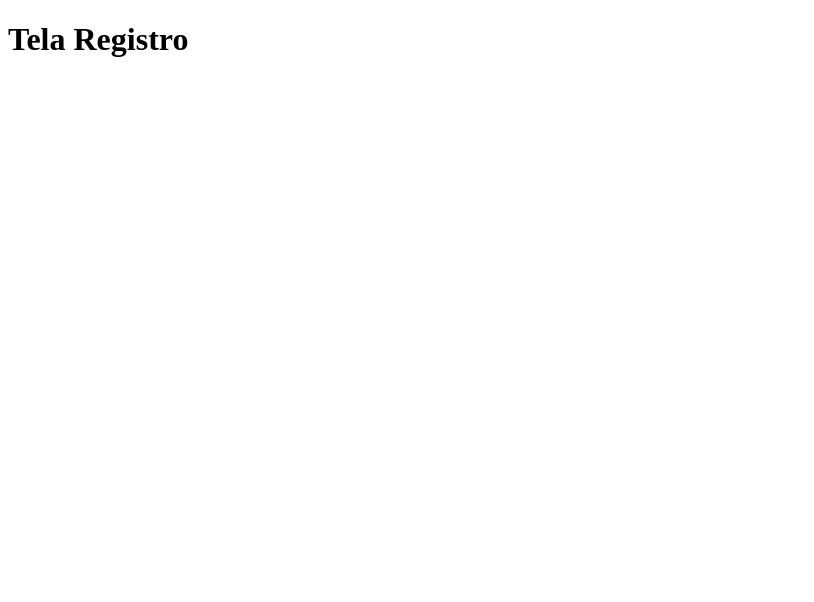
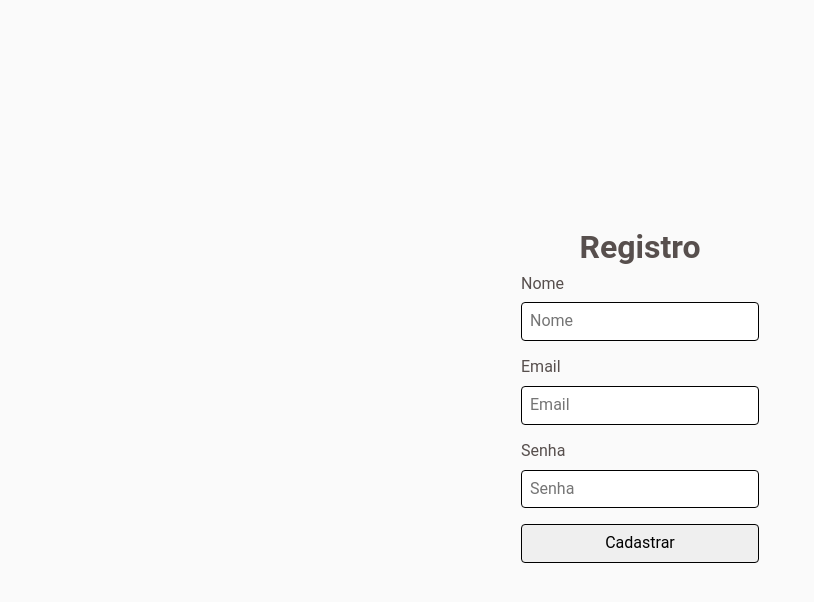
Before and after one commit to bruna40/loja-celular, a React (Vite) app: page /registro in a window 1280 px wide. Shown: the top 602 px of the page, without its empty margins (0-814 px from the left). Built offline with nearby package versions, Linux system fonts and the light colour scheme.

Commit message:
style tela login e registro usuario

```diff
--- a/package.json
+++ b/package.json
@@ -13,7 +13,9 @@
     "@rocketseat/eslint-config": "^2.2.2",
     "react": "^18.2.0",
     "react-dom": "^18.2.0",
+    "react-hook-form": "^7.50.1",
     "react-router-dom": "^6.22.2",
+    "react-toastify": "^10.0.4",
     "styled-components": "^6.1.8"
   },
   "devDependencies": {
--- a/src/App.jsx
+++ b/src/App.jsx
@@ -1,7 +1,13 @@
 import { Router } from './Router'
+import { ThemeProvider } from 'styled-components'
+import { defaultTheme } from './styles/theme/default'
+import { GlobalStyle } from './styles/theme/global'
 
-function App() {
-  return <Router />
+export function App() {
+  return (
+    <ThemeProvider theme={defaultTheme}>
+      <Router />
+      <GlobalStyle />
+    </ThemeProvider>
+  )
 }
-
-export default App
--- a/src/main.jsx
+++ b/src/main.jsx
@@ -1,6 +1,6 @@
 import React from 'react'
 import ReactDOM from 'react-dom/client'
-import App from './App.jsx'
+import { App } from './App.jsx'
 import { BrowserRouter } from 'react-router-dom'
 
 ReactDOM.createRoot(document.getElementById('root')).render(
--- a/src/pages/Login/index.jsx
+++ b/src/pages/Login/index.jsx
@@ -1,3 +1,22 @@
+import { Container, ContainerForm } from './style'
+
 export function Login() {
-  return <h1>Tela Login</h1>
+  return (
+    <Container>
+      <h1>Login</h1>
+      <ContainerForm>
+        <label htmlFor="email">
+          Email
+          <input type="text" placeholder="Email" id="email" />
+        </label>
+        <label htmlFor="password">
+          Senha
+          <input type="password" placeholder="Senha" id="password" />
+        </label>
+        <button type="submit">Entrar</button>
+      </ContainerForm>
+
+      <a href="/registro">Registrar-se</a>
+    </Container>
+  )
 }
--- /dev/null
+++ b/src/pages/Login/style.js
@@ -0,0 +1,39 @@
+import styled from 'styled-components'
+// import { fonts } from '../../styles/typography'
+
+export const Container = styled.main`
+  display: flex;
+  flex-direction: column;
+  align-items: center;
+  justify-content: center;
+  height: 100vh;
+  gap: 1rem;
+  a {
+    text-decoration: none;
+    color: #000;
+  }
+`
+
+export const ContainerForm = styled.form`
+  display: flex;
+  flex-direction: column;
+  gap: 1rem;
+
+  label {
+    display: flex;
+    flex-direction: column;
+    gap: 0.5rem;
+
+    input {
+      padding: 0.5rem;
+      border: 1px solid #000;
+      border-radius: 0.25rem;
+    }
+  }
+
+  button {
+    padding: 0.5rem;
+    border: 1px solid #000;
+    border-radius: 0.25rem;
+  }
+`
--- a/src/pages/Registro/index.jsx
+++ b/src/pages/Registro/index.jsx
@@ -1,3 +1,24 @@
+import { Container, ContainerForm } from './style'
+
 export function Registro() {
-  return <h1>Tela Registro</h1>
+  return (
+    <Container>
+      <h1>Registro</h1>
+      <ContainerForm>
+        <label htmlFor="name">
+          Nome
+          <input type="text" placeholder="Nome" id="name" />
+        </label>
+        <label htmlFor="email">
+          Email
+          <input type="text" placeholder="Email" id="email" />
+        </label>
+        <label htmlFor="password">
+          Senha
+          <input type="password" placeholder="Senha" id="password" />
+        </label>
+        <button type="submit">Cadastrar</button>
+      </ContainerForm>
+    </Container>
+  )
 }
--- /dev/null
+++ b/src/pages/Registro/style.js
@@ -0,0 +1,34 @@
+import styled from 'styled-components'
+// import { fonts } from '../../styles/typography'
+
+export const Container = styled.main`
+  display: flex;
+  flex-direction: column;
+  align-items: center;
+  justify-content: center;
+  height: 100vh;
+  gap: 1rem;
+`
+export const ContainerForm = styled.form`
+  display: flex;
+  flex-direction: column;
+  gap: 1rem;
+
+  label {
+    display: flex;
+    flex-direction: column;
+    gap: 0.5rem;
+
+    input {
+      padding: 0.5rem;
+      border: 1px solid #000;
+      border-radius: 0.25rem;
+    }
+  }
+
+  button {
+    padding: 0.5rem;
+    border: 1px solid #000;
+    border-radius: 0.25rem;
+  }
+`
--- /dev/null
+++ b/src/styles/theme/default.js
@@ -0,0 +1,22 @@
+export const defaultTheme = {
+  white: '#FFF',
+
+  'yellow-dark': '#C47F17',
+  yellow: '#DBAC2C',
+  'yellow-light': '#F1E9C9',
+
+  'purple-dark': '#4B2995',
+  purple: '#8047F8',
+  'purple-light': '#EBE5F9',
+
+  'base-title': '#272221',
+  'base-subtitle': '#403937',
+  'base-text': '#574F4D',
+  'base-label': '#8D8686',
+  'base-hover': '#D7D5D5',
+  'base-button': '#E6E5E5',
+  'base-input': '#EDEDED',
+  'base-card': '#F3F2F2',
+
+  background: '#FAFAFA',
+}
--- /dev/null
+++ b/src/styles/theme/global.js
@@ -0,0 +1,32 @@
+import { createGlobalStyle } from 'styled-components'
+import { fonts } from '../typography'
+
+export const GlobalStyle = createGlobalStyle`
+    * {
+        margin: 0;
+        padding: 0 ;
+        box-sizing: border-box;
+
+    }
+
+    :focus {
+        outline: 0;
+        box-shadow: 0 0 0 2px ${(props) => props.theme['base-hover']};
+    }
+
+    body {
+        background: ${(props) => props.theme.background};
+        color: ${(props) => props.theme['base-text']};
+
+        -webkit-font-smoothing: antialiased;
+    }
+
+    body, input ,textarea, button {
+        ${fonts.textM}
+    }
+
+    button {
+        border: none;
+        cursor: pointer;
+    }
+`
--- /dev/null
+++ b/src/styles/typography.js
@@ -0,0 +1,87 @@
+import { css } from 'styled-components'
+
+export const fonts = {
+  titleXL: css`
+    font-family: 'Baloo 2', sans-serif;
+    font-size: 3rem;
+    line-height: 130%;
+    font-weight: 800;
+  `,
+
+  titleL: css`
+    font-family: 'Baloo 2', sans-serif;
+    font-size: 2rem;
+    line-height: 130%;
+    font-weight: 800;
+  `,
+
+  titleM: css`
+    font-family: 'Baloo 2', sans-serif;
+    font-size: 1.5rem;
+    line-height: 130%;
+    font-weight: 800;
+  `,
+
+  titleS: css`
+    font-family: 'Baloo 2', sans-serif;
+    font-size: 1.25rem;
+    line-height: 130%;
+    font-weight: 700;
+  `,
+
+  titleXS: css`
+    font-family: 'Baloo 2', sans-serif;
+    font-size: 1.125rem;
+    line-height: 130%;
+    font-weight: 700;
+  `,
+
+  textL: css`
+    font-family: 'Roboto', sans-serif;
+    font-size: 1.25rem;
+    line-height: 130%;
+    font-weight: 400;
+  `,
+
+  textM: css`
+    font-family: 'Roboto', sans-serif;
+    font-size: 1rem;
+    line-height: 130%;
+    font-weight: 400;
+  `,
+
+  textS: css`
+    font-family: 'Roboto', sans-serif;
+    font-size: 0.875rem;
+    line-height: 130%;
+    font-weight: 400;
+  `,
+
+  textXS: css`
+    font-family: 'Roboto', sans-serif;
+    font-size: 0.75rem;
+    line-height: 130%;
+    font-weight: 700;
+  `,
+
+  tag: css`
+    font-family: 'Roboto', sans-serif;
+    font-size: 0.625rem;
+    line-height: 130%;
+    font-weight: 700;
+  `,
+
+  buttonG: css`
+    font-family: 'Roboto', sans-serif;
+    font-size: 0.875rem;
+    line-height: 160%;
+    font-weight: 700;
+  `,
+
+  buttonM: css`
+    font-family: 'Roboto', sans-serif;
+    font-size: 0.75rem;
+    line-height: 160%;
+    font-weight: 400;
+  `,
+}
--- /dev/null
+++ b/src/utils/Regex.js
@@ -0,0 +1,5 @@
+export const nameRegex = /^[a-zA-Z]{3,}$/
+export const emailRegex = /^[^\s@]+@[^\s@]+\.[^\s@]+$/
+export const passwordRegex =
+  /^(?=.*\d)(?=.*[a-z])(?=.*[A-Z])(?=.*[!@#$%^&*]).{8,}$/
+export const phoneRegex = /^\d{2}\d{9}$/
```
Also changed, not shown: src/utils/toast-notification.jsx (added, +46 -0 lines), 1 other file (tests, documents, lock files or other folders).
